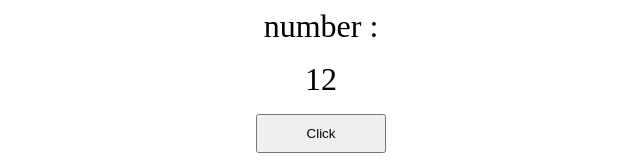
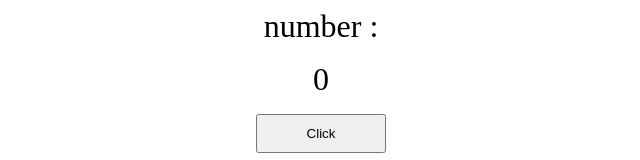
Before and after one commit to Ehsan-Ojaghloo/useState-in-react, a React (Vite) app: page / in a window 1280 px wide. Shown: the top 160 px of the page, without its empty margins (319-959 px from the left). Built offline with nearby package versions, Linux system fonts and the light colour scheme.

Commit message:
added if to project

```diff
--- a/src/App.jsx
+++ b/src/App.jsx
@@ -3,17 +3,26 @@ import "./App.css"
 
 function App() {
 
-  const [number , setNumber] = useState(12)
+  const [number , setNumber] = useState(0)
 
   const showNumber = useRef()
 
-  useEffect(()=> {
-    console.log(showNumber)
-  })
-
   function variable() {
     setNumber(number => number + 1)
+
+    // number >= 4 ? showNumber.current.style.color = 'red' : showNumber.current.style.color = 'green';
+
+    if (number >= 4 && number <= 8) {
+    showNumber.current.style.color = 'red'
+    } else {
+    showNumber.current.style.color = 'green'
+    }
   }
+
+  // useEffect(()=> {
+  //   // console.log(showNumber)
+  // })
+
 
   return (
     <div>
```
